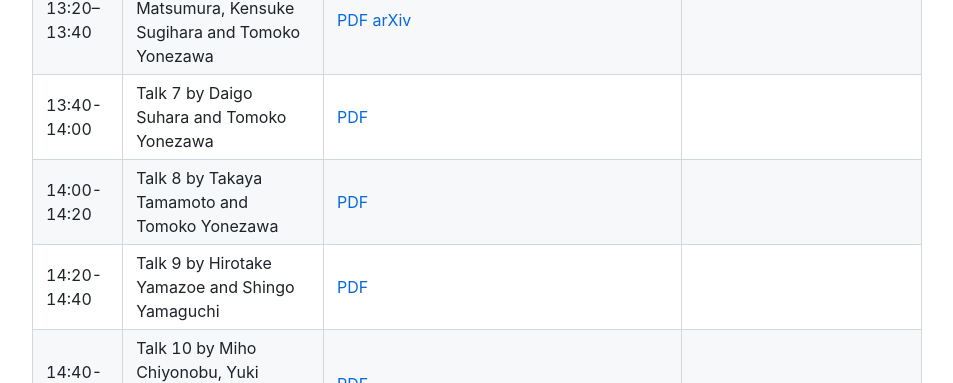
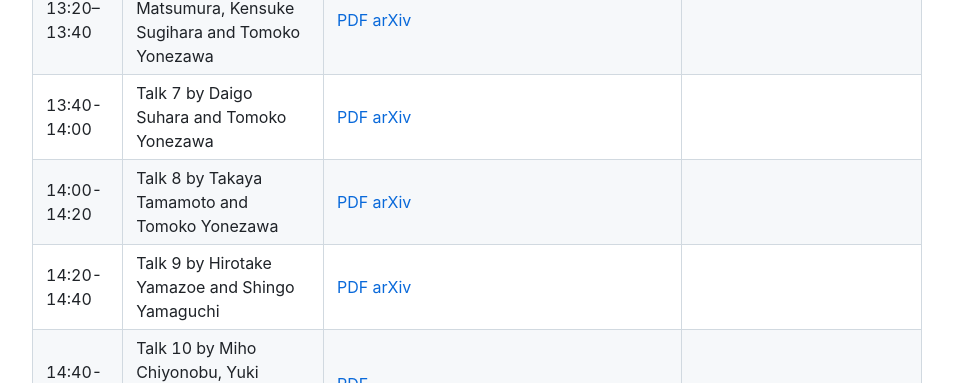
Before and after one commit to virtualcom-designlab/TBSA2026, a Jekyll site: the page built from program.md, in a window 1280 px wide and 900 px high, scrolled down 1396 px. Shown: the part 153-536 px from the top of the window, without its empty margins (163-1116 px from the left). Built offline with Jekyll 4.4.1, drawn with Linux system fonts in a browser that asks for light colours; our own code applies the rules of GitHub Pages for plain Markdown files.

Commit message:
Update program.md

```diff
--- a/program.md
+++ b/program.md
@@ -28,11 +28,11 @@ Limited hybrid participation may be supported depending on the conference infras
 | 12:00–13:00 | Lunch Break | Position Presentations | Presentations of accepted short papers, position papers, empirical studies, design cases, or scenario papers. |
 | 13:00–13:20 |Thematic Discussion | Discussion structured around trust/blame/responsibility, multi-person/multi-agent social dynamics, and agency/autonomy/moral-legal status. |
 | 13:20–13:40 | Talk 6 by Naoki Matsumura, Kensuke Sugihara and Tomoko Yonezawa | [PDF](https://lab.yoneyone.net/tmp/tbsa2026pdf/TBSA2026_2nd_paper__6.pdf) [arXiv](https://arxiv.org/abs/2610.38536) |
-| 13:40-14:00 | Talk 7 by Daigo Suhara and Tomoko Yonezawa | [PDF](https://lab.yoneyone.net/tmp/tbsa2026pdf/TBSA2026_2nd_paper__5.pdf) |
-| 14:00-14:20 | Talk 8 by Takaya Tamamoto and Tomoko Yonezawa | [PDF](https://lab.yoneyone.net/tmp/tbsa2026pdf/TBSA2026_2nd_paper__9.pdf) |
-| 14:20-14:40 | Talk 9 by Hirotake Yamazoe and Shingo Yamaguchi | [PDF](https://lab.yoneyone.net/tmp/tbsa2026pdf/TBSA2026_2nd_paper__13.pdf) |
+| 13:40-14:00 | Talk 7 by Daigo Suhara and Tomoko Yonezawa | [PDF](https://lab.yoneyone.net/tmp/tbsa2026pdf/TBSA2026_2nd_paper__5.pdf) [arXiv](https://arxiv.org/abs/2611.02517) |
+| 14:00-14:20 | Talk 8 by Takaya Tamamoto and Tomoko Yonezawa | [PDF](https://lab.yoneyone.net/tmp/tbsa2026pdf/TBSA2026_2nd_paper__9.pdf) [arXiv](https://arxiv.org/abs/2611.02525) |
+| 14:20-14:40 | Talk 9 by Hirotake Yamazoe and Shingo Yamaguchi | [PDF](https://lab.yoneyone.net/tmp/tbsa2026pdf/TBSA2026_2nd_paper__13.pdf) [arXiv](https://arxiv.org/abs/2611.01132) |
 | 14:40-15:00 | Talk 10 by Miho Chiyonobu, Yuki Takemoto, Yu Ishikawa and Masami Takata | [PDF](https://lab.yoneyone.net/tmp/tbsa2026pdf/TBSA2026_2nd_paper__7.pdf) |
-| 15:00–15:30 | Break |  |
+| 15:00–15:30 | Break ||
 | 15:30-15:50 | Talk 11 by Jaeyoun You | [PDF](https://lab.yoneyone.net/tmp/tbsa2026pdf/TBSA2026_2nd_paper__12.pdf) |
 | 15:50-16:10 | Talk 12 by Kunihiko Saito | [PDF](https://lab.yoneyone.net/tmp/tbsa2026pdf/TBSA2026_2nd_paper__3.pdf) |
 | 16:10-16:30 | Panel Discussion | Cross-disciplinary discussion connecting HAI, social robotics, AI ethics, philosophy, law, and design perspectives. |
```
